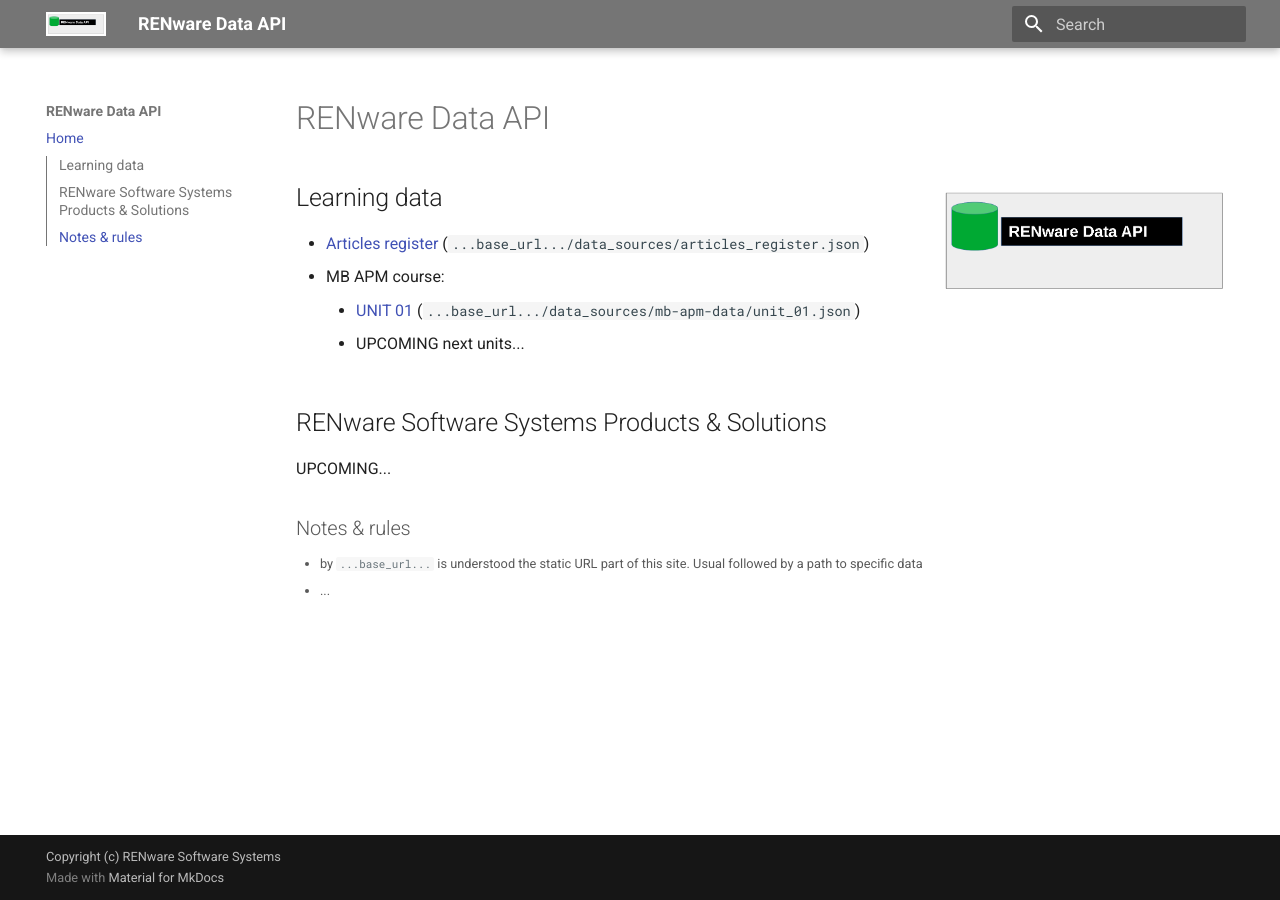
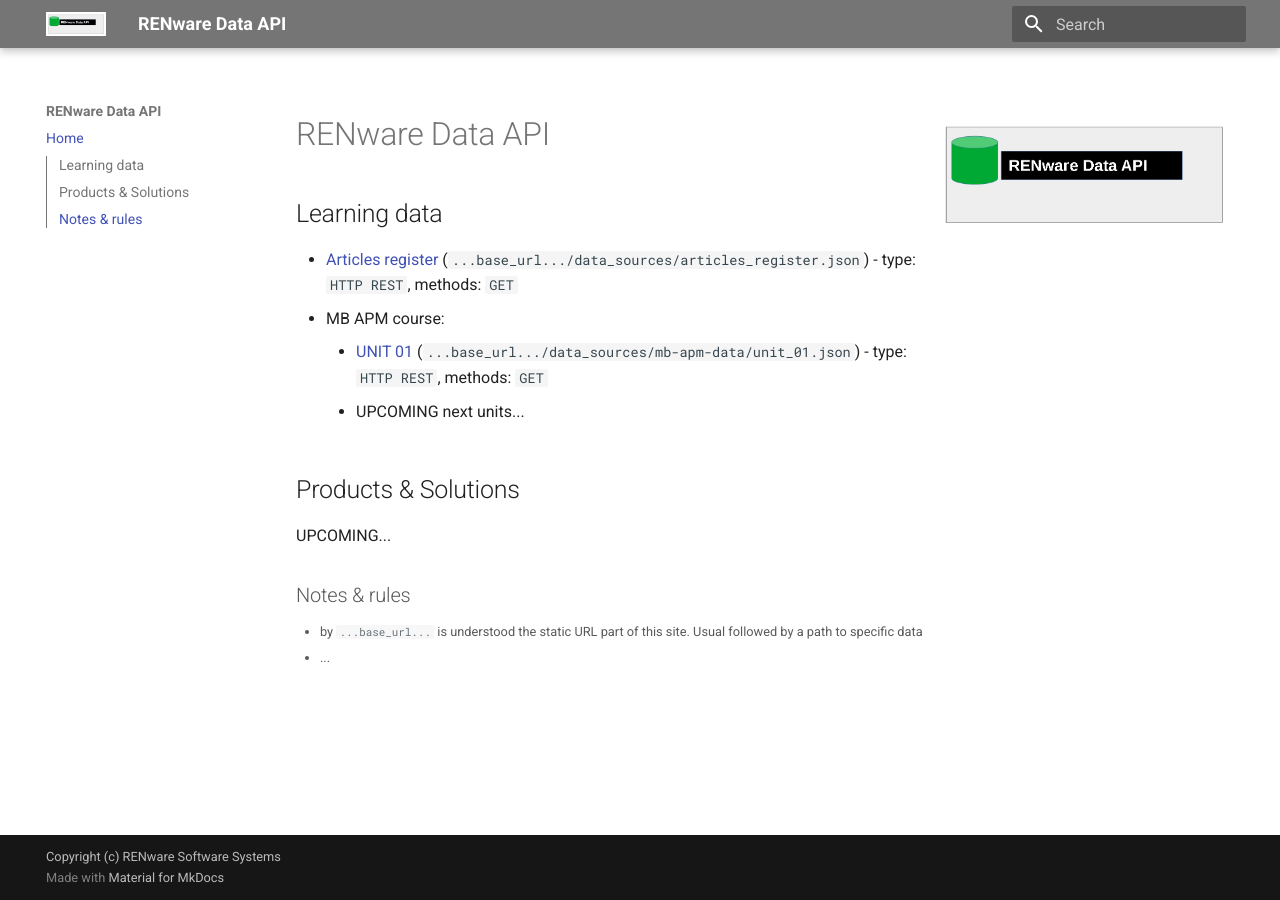
Before and after one commit to petre-renware/dataapi, an MkDocs documentation site: the page built from doc_src/index.md, in a window 1280 px wide. Built offline with MkDocs 1.6.1 and Material for MkDocs 9.7.7, drawn with Linux system fonts in a browser that asks for light colours.

Commit message:
Update index.md

```diff
--- a/doc_src/index.md
+++ b/doc_src/index.md
@@ -1,26 +1,20 @@
+
+![data_api_logo](pictures/dataAPI_logo.png){ width="300" align=right }
 
 
 # RENware Data API
 
-
-
-
-
-
-![data_api_logo](pictures/dataAPI_logo.png){ width="300" align=right }
-
-
 ## Learning data
 
-* [Articles register](data_sources/articles_register.json) (`...base_url.../data_sources/articles_register.json`)
+* [Articles register](data_sources/articles_register.json) (`...base_url.../data_sources/articles_register.json`) - type:  `HTTP REST`, methods: `GET`
 * MB APM course:
-    * [UNIT 01](data_sources/mb-apm-data/unit_01.json) (`...base_url.../data_sources/mb-apm-data/unit_01.json`)
+    * [UNIT 01](data_sources/mb-apm-data/unit_01.json) (`...base_url.../data_sources/mb-apm-data/unit_01.json`) - type:  `HTTP REST`, methods: `GET`
     * UPCOMING next units...
 
 
 
 
-## RENware Software Systems Products & Solutions
+## Products & Solutions
 
 UPCOMING...<!-- #TODO in progress -->
 
```
